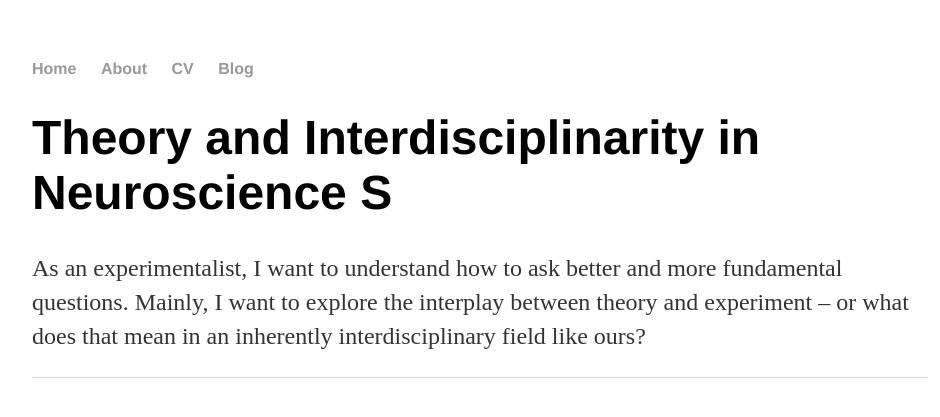
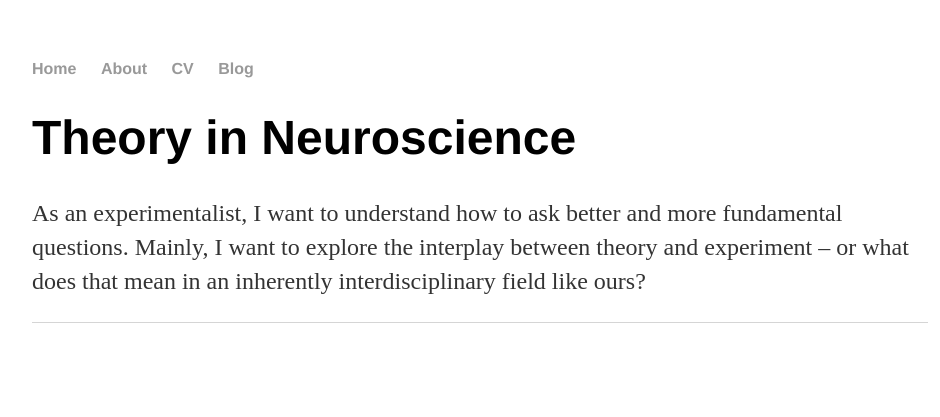
Before and after one commit to bitsandspikes/bitsandspikes.github.io, a Jekyll site: the page built from index.html, in a window 1280 px wide. Shown: the top 417 px of the page, without its empty margins (160-1100 px from the left). Built offline with Jekyll 4.4.1, drawn with Linux system fonts in a browser that asks for light colours.

Commit message:
Update index.html

```diff
--- a/index.html
+++ b/index.html
@@ -3,7 +3,7 @@ layout: default
 title: bitsandspikes
 ---
 <div class="blurb">
-	<h1> Theory and Interdisciplinarity in Neuroscience S</h1>
+	<h1> Theory in Neuroscience </h1>
 	<p> As an experimentalist, I want to understand how to ask better and more fundamental questions. Mainly,
 		I want to explore the interplay between theory and experiment –
 		or what does that mean in an inherently interdisciplinary field like ours?</p>
```
